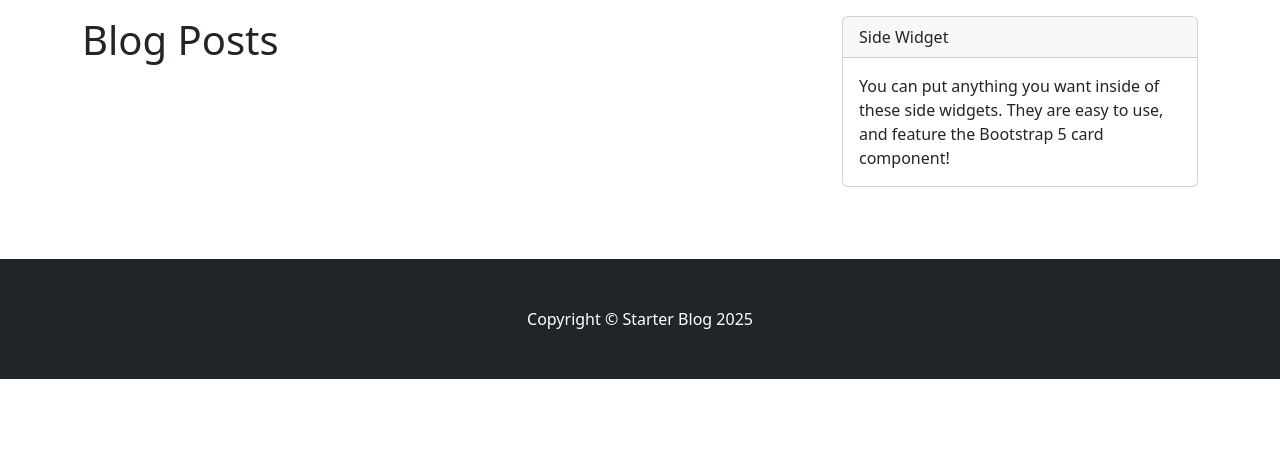
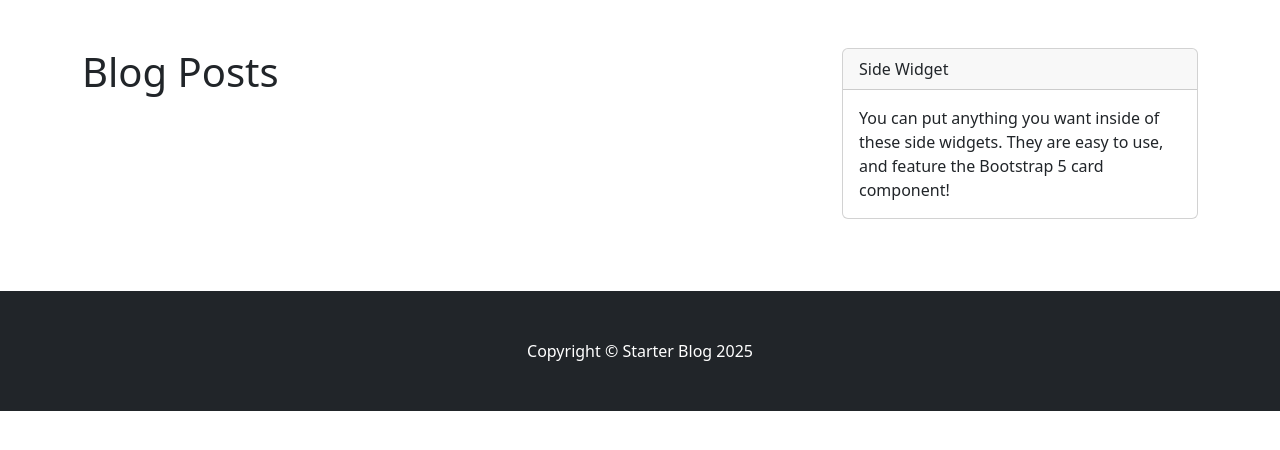
Before and after one commit to johnclamy/blogwebsiteproject, a Django app: page /blog/ in a window 1280 px wide. Shown: the part 56-506 px from the top of the page. Run offline with Django 5.2, Linux system fonts and the light colour scheme; data that the repository does not hold is empty.

Commit message:
enlarge the margin fron the navbar to the page content

```diff
--- a/website/blog/templates/blog/base.html
+++ b/website/blog/templates/blog/base.html
@@ -26,7 +26,7 @@
 
         <!-- Page content -->
         <div class="container">
-            <div class="row mt-3 mb-5">
+            <div class="row my-5">
                 <!-- Blog entries-->
                 <main class="col-md-8">
                     {% block content %}{% endblock content %}
```
